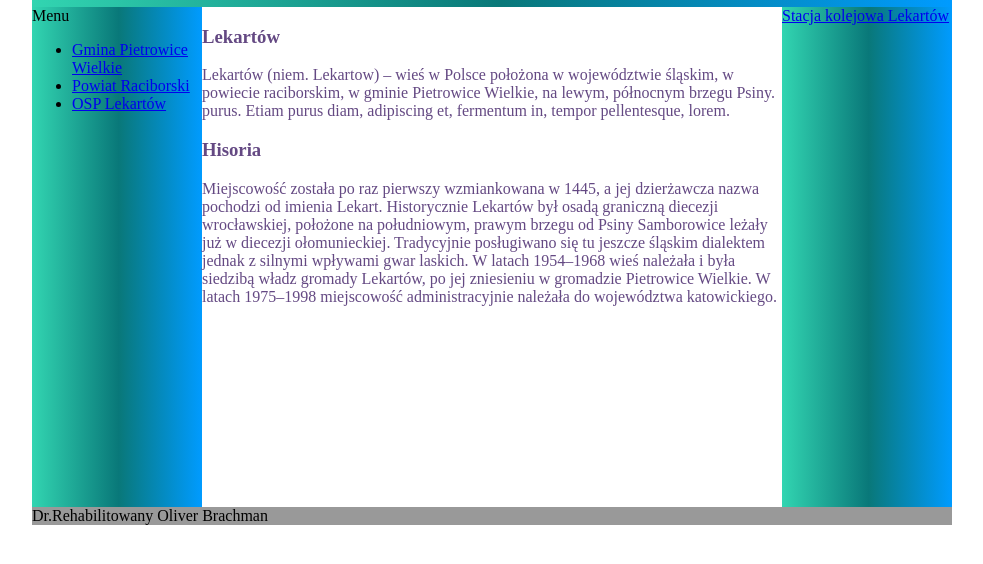
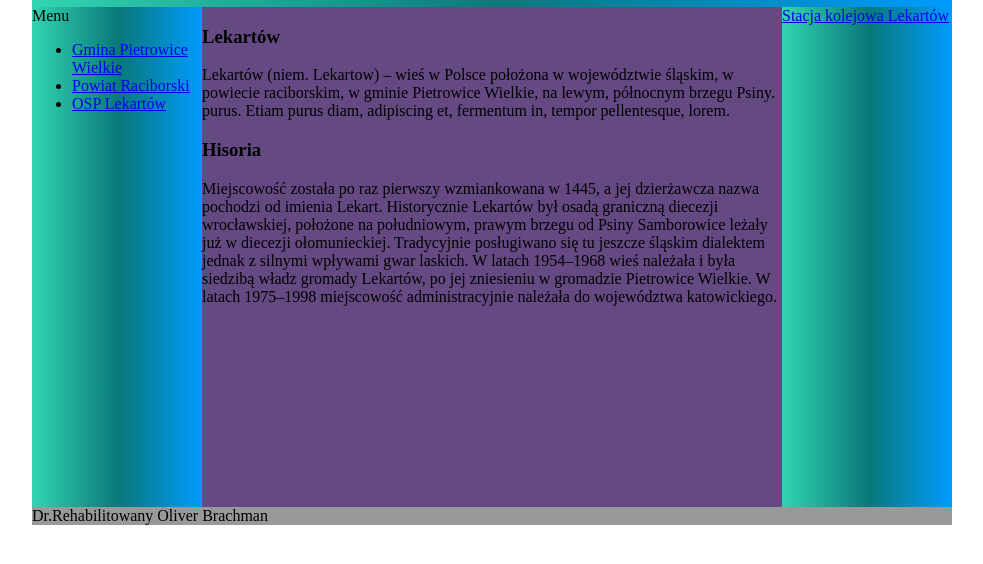
Before and after one commit to Fifeusz/lekart-w, a plain HTML site: page Szablony/szablony3.html in a window 1280 px wide. Shown: the part 120-684 px from the top of the page, without its empty margins (148-1131 px from the left). Drawn offline with Linux system fonts and the light colour scheme.

Commit message:
Update style3.css

```diff
--- a/Szablony/style3.css
+++ b/Szablony/style3.css
@@ -30,7 +30,7 @@ height:500px;
 {
 width:580px;
 float: left;
-color:644983;
+background-color:#644983;
 height:500px;
 }
 #right{
```
